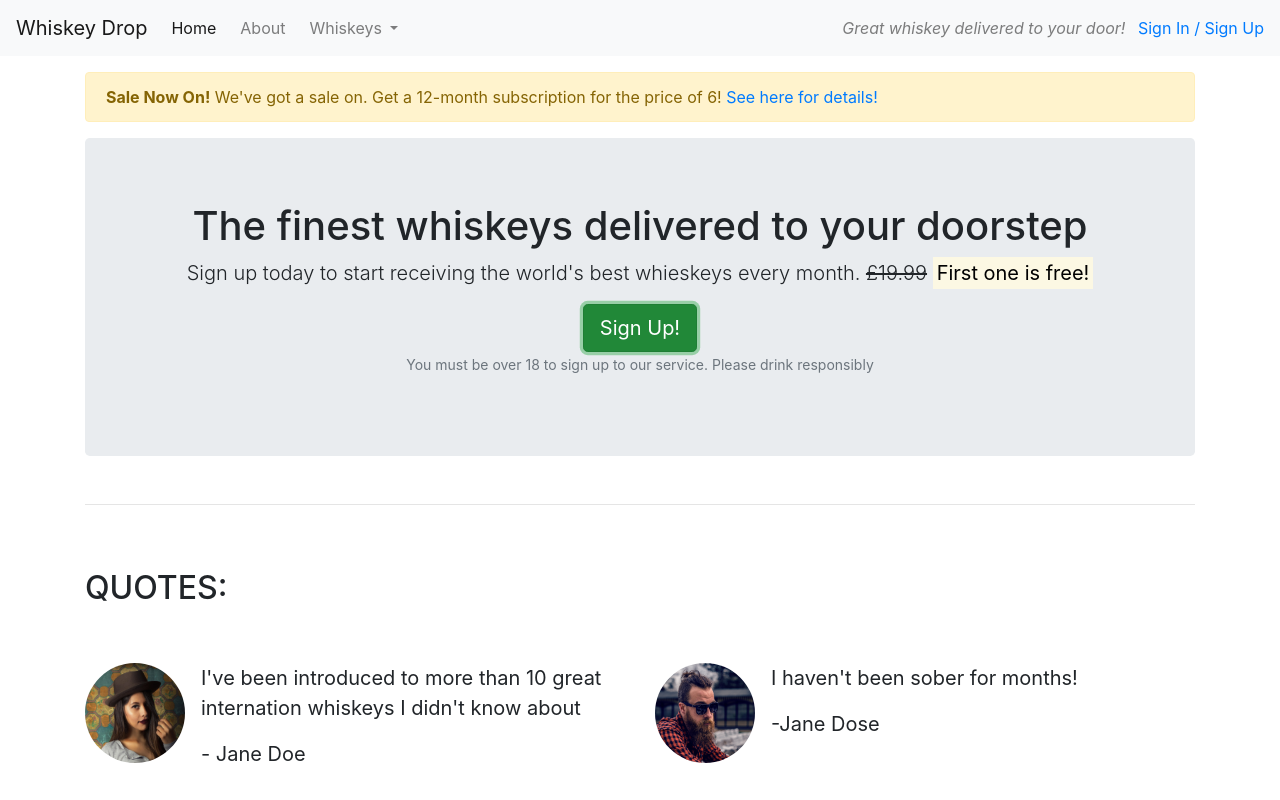
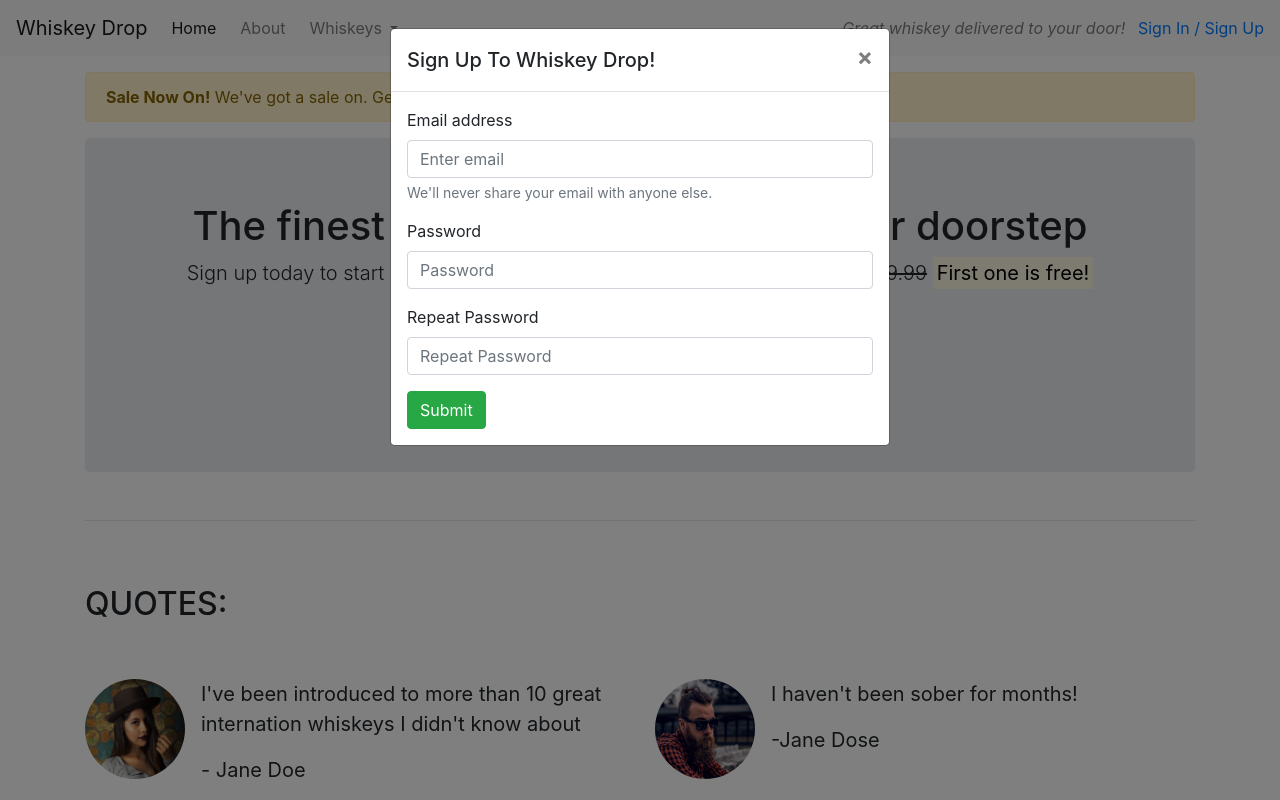
Before and after one commit to jomazzei/bootstrap, a plain HTML site: page index.html in a window 1280 px wide. Both pictures are taken after a click on the button "Sign Up!". Shown: the top 800 px of the page. Drawn offline with nearby package versions, Linux system fonts and the light colour scheme.

Commit message:
created modal for sign up

```diff
--- a/index.html
+++ b/index.html
@@ -67,7 +67,7 @@
                         <s class="d-none d-sm-inline">£19.99</s>
                         <span class="d-inline d-sm-none"><br></span>
                         <strong><mark>First one is free!</mark></strong></p>
-                    <button class="btn btn-success btn-lg">Sign Up!</button>
+                        <p><button class="btn btn-lg btn-success" data-toggle="modal" data-target="#signUpModal">Sign Up!</button></p>
                     <p class="text-muted"><small>You must be over 18 to sign up to our service. Please drink
                             responsibly</small></p>
                 </section>
@@ -193,18 +193,40 @@
 
     </article>
 
-    <script src="https://cdn.jsdelivr.net/npm/jquery@3.5.1/dist/jquery.slim.min.js"
-        integrity="sha384-DfXdz2htPH0lsSSs5nCTpuj/zy4C+OGpamoFVy38MVBnE+IbbVYUew+OrCXaRkfj" crossorigin="anonymous">
-    </script>
-    <script src="https://cdn.jsdelivr.net/npm/popper.js@1.16.1/dist/umd/popper.min.js"
-        integrity="sha384-9/reFTGAW83EW2RDu2S0VKaIzap3H66lZH81PoYlFhbGU+6BZp6G7niu735Sk7lN" crossorigin="anonymous">
-    </script>
-    <script src="https://cdn.jsdelivr.net/npm/bootstrap@4.6.2/dist/js/bootstrap.min.js"
-        integrity="sha384-+sLIOodYLS7CIrQpBjl+C7nPvqq+FbNUBDunl/OZv93DB7Ln/533i8e/mZXLi/P+" crossorigin="anonymous">
-    </script>
-    <script src="https://cdn.jsdelivr.net/npm/bootstrap@4.6.2/dist/js/bootstrap.bundle.min.js"
-        integrity="sha384-Fy6S3B9q64WdZWQUiU+q4/2Lc9npb8tCaSX9FK7E8HnRr0Jz8D6OP9dO5Vg3Q9ct" crossorigin="anonymous">
-    </script>
+    <div class="modal" tabindex="-1" role="dialog" id="signUpModal">
+        <div class="modal-dialog" role="document">
+            <div class="modal-content">
+                <div class="modal-header">
+                    <h5 class="modal-title">Sign Up To Whiskey Drop!</h5>
+                    <button type="button" class="close" data-dismiss="modal" aria-label="Close">
+          <span aria-hidden="true">&times;</span>
+        </button>
+                </div>
+                <div class="modal-body">
+                    <form>
+                        <div class="form-group">
+                            <label for="exampleInputEmail1">Email address</label>
+                            <input type="email" class="form-control" id="exampleInputEmail1" aria-describedby="emailHelp" placeholder="Enter email">
+                            <small id="emailHelp" class="form-text text-muted">We'll never share your email with anyone else.</small>
+                        </div>
+                        <div class="form-group">
+                            <label for="password">Password</label>
+                            <input type="password" class="form-control" id="password" placeholder="Password">
+                        </div>
+                        <div class="form-group">
+                            <label for="repeatPassword">Repeat Password</label>
+                            <input type="password" class="form-control" id="repeatPassword" placeholder="Repeat Password">
+                        </div>
+                        <button type="submit" class="btn btn-success">Submit</button>
+                    </form>
+                </div>
+            </div>
+        </div>
+    </div>
+
+    <script src="https://cdn.jsdelivr.net/npm/jquery@3.5.1/dist/jquery.slim.min.js" integrity="sha384-DfXdz2htPH0lsSSs5nCTpuj/zy4C+OGpamoFVy38MVBnE+IbbVYUew+OrCXaRkfj" crossorigin="anonymous"></script>
+    <script src="https://cdn.jsdelivr.net/npm/popper.js@1.16.1/dist/umd/popper.min.js" integrity="sha384-9/reFTGAW83EW2RDu2S0VKaIzap3H66lZH81PoYlFhbGU+6BZp6G7niu735Sk7lN" crossorigin="anonymous"></script>
+    <script src="https://cdn.jsdelivr.net/npm/bootstrap@4.6.2/dist/js/bootstrap.min.js" integrity="sha384-+sLIOodYLS7CIrQpBjl+C7nPvqq+FbNUBDunl/OZv93DB7Ln/533i8e/mZXLi/P+" crossorigin="anonymous"></script>
 </body>
 
 </html>
```
